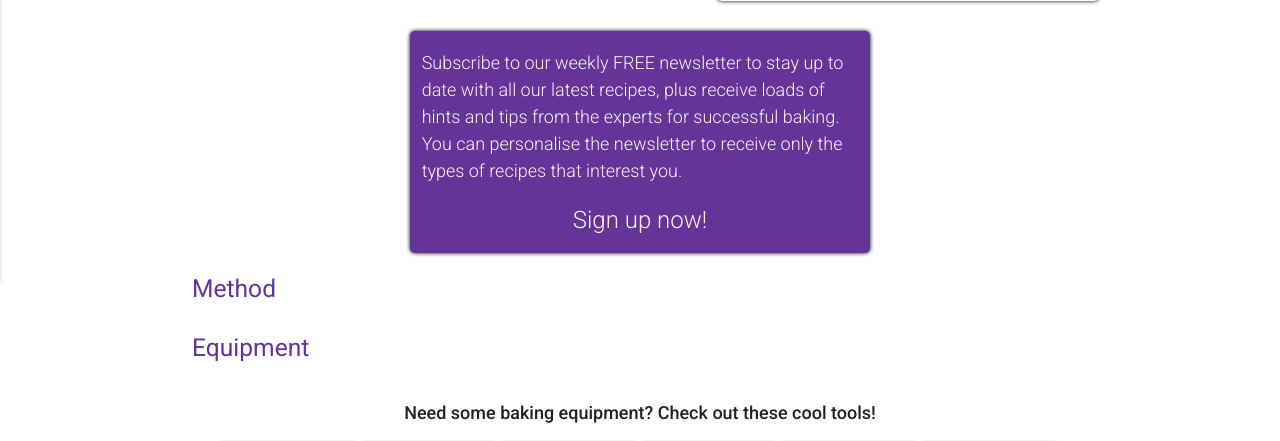
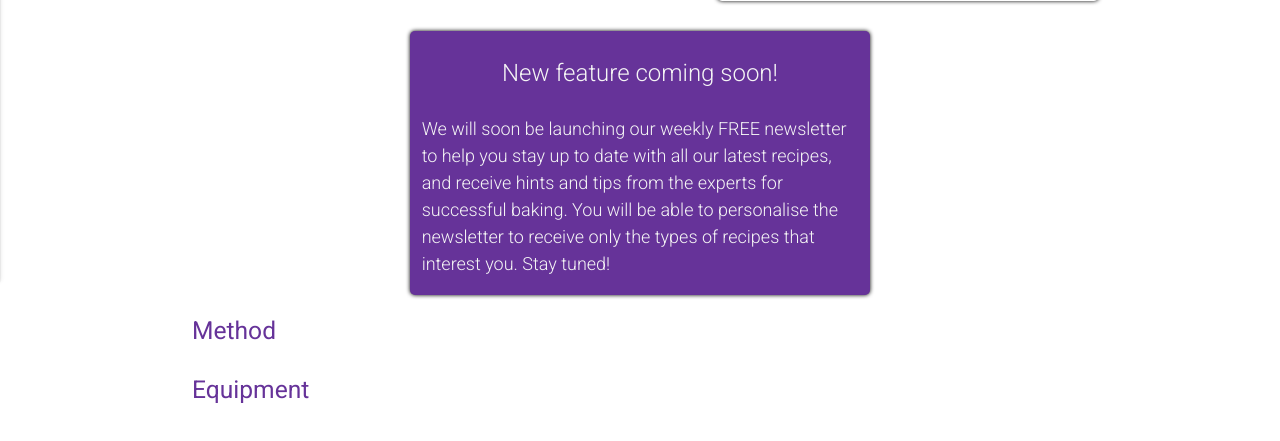
Before and after one commit to kevald1963/milestone-3-recipe-application, a Flask app: template templates/index.html in a window 1280 px wide. Shown: the part 580-1021 px from the top of the page. Run offline with Flask 2, Linux system fonts and the light colour scheme; the template is opened without the code that fills it, so the values that code supplies are empty; some libraries are stand-ins or nearby versions.

Commit message:
Rewrote and restyled Newsletter panel.

```diff
--- a/static/css/style.css
+++ b/static/css/style.css
@@ -79,10 +79,6 @@ h5 {
 .newsletter-text {
     text-align: center;
     font-size: 24px;
-    padding-bottom: 15px;
-}
-
-.newsletter-text a {
     color: whitesmoke;
 }
 
--- a/templates/index.html
+++ b/templates/index.html
@@ -61,14 +61,13 @@
 
     <div class="row">
         <div class="col s12 m6 offset-m3 l6 offset-l3 newsletter-panel">
+            <p class="newsletter-text">New feature coming soon!</p>
             <p>
-                Subscribe to our weekly FREE newsletter to stay up to date with all our latest recipes, plus
-                receive loads of hints and tips from the experts for successful baking. You can personalise
-                the newsletter to receive only the types of recipes that interest you.
+                We will soon be launching our weekly FREE newsletter to help you stay up to date with all
+                our latest recipes, and receive hints and tips from the experts for successful baking.
+                You will be able to personalise the newsletter to receive only the types of recipes that
+                interest you. Stay tuned!
             </p>
-            <div class="newsletter-text">
-                <a href="">Sign up now!</a>
-            </div>
         </div>
     </div>
 
```
